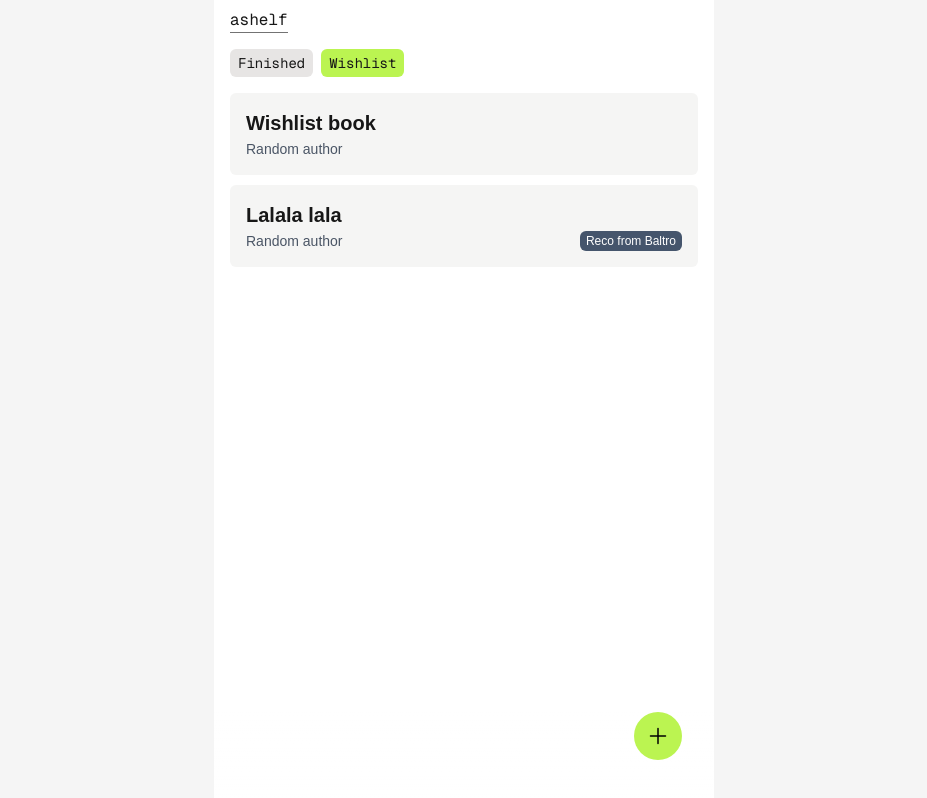
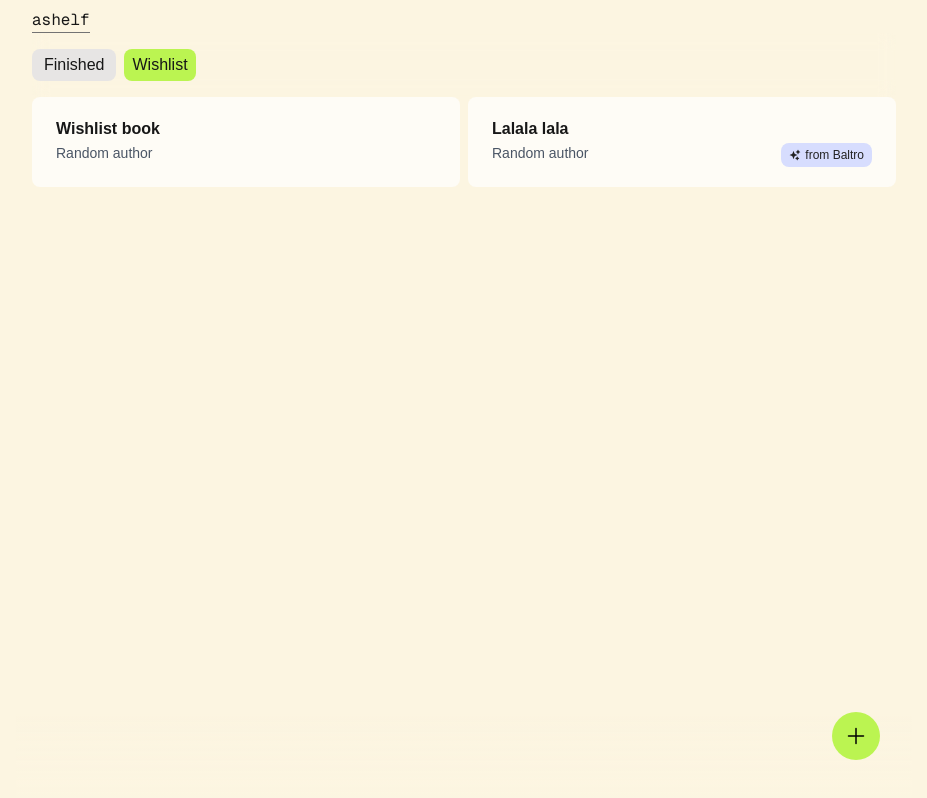
Before and after one commit to arianeprs/ashelf, a Next.js app: page / in a window 1280 px wide. Both pictures are taken after a click on the button "Wishlist". Shown: the top 798 px of the page, without its empty margins (176-1103 px from the left). Built offline with nearby package versions, Linux system fonts and the light colour scheme.

Commit message:
new layout, first try

```diff
--- a/app/components/addBookButton.tsx
+++ b/app/components/addBookButton.tsx
@@ -10,7 +10,7 @@ export default function AddBookButton({ onBookAdded }: { onBookAdded: (newBook:
   const selectedTab = useTab();
 
   return (
-    <div className="-mx-4 w-full md:w-[500px] fixed bg-gradient-to-t from-white to-white/10 bottom-0">
+    <div className="-mx-4 w-full md:w-4xl fixed bg-gradient-to-t from-soft-beige to--soft-beige/10 bottom-0">
       <div className="flex justify-end">
         <button
           className={`mb-10 mr-8 self-end font-mono p-3 cursor-pointer rounded-full ${selectedTab === 'Finished' ? 'bg-indigo-300' : 'bg-lime-300'}`}
--- a/app/components/addBookModal.tsx
+++ b/app/components/addBookModal.tsx
@@ -58,10 +58,10 @@ export default function AddBookModal({
   return (
     <div>
       <form method="post" onSubmit={handleSubmit}>
-        <div className="fixed top-0 bottom-0 z-[1055] block h-screen w-full md:w-[500px] overflow-y-auto overflow-x-hidden outline-none p-4 bg-white border-1 border-slate-200 m:rounded-md">
+        <div className="fixed top-0 bottom-0 z-[1055] block h-screen w-full md:w-4xl overflow-y-auto overflow-x-hidden outline-none p-4 bg-white border-1 border-slate-200 m:rounded-lg">
           <div className="flex flex-col gap-4 justify-stretch">
             <button
-              className="w-fit p-1 cursor-pointer rounded-md bg-stone-100 self-end "
+              className="w-fit p-1 cursor-pointer rounded-lg bg-stone-100 self-end "
               onClick={() => onModalClosed()}>
               <XMarkIcon className="size-5 text-slate-700" />
             </button>
@@ -69,7 +69,7 @@ export default function AddBookModal({
             <div className="flex flex-col gap-0.5">
               <label htmlFor="title">Title</label>
               <input
-                className="w-full px-2 py-1.5 border border-slate-400 rounded-md"
+                className="w-full px-2 py-1.5 border border-slate-400 rounded-lg"
                 type="text"
                 id="title"
                 name="title"
@@ -80,7 +80,7 @@ export default function AddBookModal({
             <div className="flex flex-col gap-0.5">
               <label htmlFor="author">Author</label>
               <input
-                className="w-full px-2 py-1.5 border border-slate-400 rounded-md"
+                className="w-full px-2 py-1.5 border border-slate-400 rounded-lg"
                 type="text"
                 id="author"
                 name="author"
@@ -93,7 +93,7 @@ export default function AddBookModal({
                 <div className="flex flex-col gap-0.5 grow">
                   <label htmlFor="month">Month</label>
                   <select
-                    className="w-full px-2 py-1.5 border border-slate-400 rounded-md"
+                    className="w-full px-2 py-1.5 border border-slate-400 rounded-lg"
                     id="month"
                     name="month"
                     defaultValue={currentMonth}
@@ -108,7 +108,7 @@ export default function AddBookModal({
                 <div className="flex flex-col gap-0.5 grow">
                   <label htmlFor="year">Year</label>
                   <input
-                    className="w-full px-2 py-1.5 border border-slate-400 rounded-md"
+                    className="w-full px-2 py-1.5 border border-slate-400 rounded-lg"
                     type="text"
                     id="year"
                     name="year"
@@ -122,7 +122,7 @@ export default function AddBookModal({
             {/* TODO TANGO : pressing enter should press the submit button */}
             <button
               type="submit"
-              className="w-fit p-3 cursor-pointer rounded-md bg-stone-200 self-end">
+              className="w-fit p-3 cursor-pointer rounded-lg bg-stone-200 self-end">
               Add to {selectedTab}
             </button>
           </div>
--- a/app/components/bookItem.tsx
+++ b/app/components/bookItem.tsx
@@ -1,17 +1,19 @@
+import { SparklesIcon } from '@heroicons/react/24/solid';
 import { Book } from '../data/book';
 
 export default function BookItem({ book }: { book: Book }) {
   return (
-    <div className="bg-stone-100 rounded-md p-4">
+    <div className="rounded-lg px-6 py-5 bg-softest-beige">
       <div className="flex flex-col gap-0.5">
-        <h1 className="text-xl font-bold">{book.title}</h1>
+        <h1 className="text-l font-bold">{book.title}</h1>
         <div className="grid grid-cols-6 gap-2">
           <div className="col-span-4 text-sm text-gray-600">{book.author}</div>
 
           <div className="col-span-2 flex justify-end items-center">
             {book.recommendedBy && (
-              <div className="px-1.5 py-0.5 rounded-md bg-slate-600 text-white text-xs">
-                Reco from {book.recommendedBy}
+              <div className="px-2 py-1 rounded-lg bg-soft-purple text-dark text-xs flex gap-1">
+                <SparklesIcon className="size-3 text-dark m-auto" />
+                from {book.recommendedBy}
               </div>
             )}
           </div>
--- a/app/components/bookList.tsx
+++ b/app/components/bookList.tsx
@@ -27,7 +27,11 @@ export default function BookList({
 
       {selectedTab === 'Wishlist' &&
         (hasWishBooksToShow ? (
-          wishBooks.map((book) => <BookItem key={book.id} book={book} />)
+          <div className="grid md:grid-cols-2 gap-2">
+            {wishBooks.map((book) => (
+              <BookItem key={book.id} book={book} />
+            ))}
+          </div>
         ) : (
           <EmptyList />
         ))}
--- a/app/components/finishedBooksList.tsx
+++ b/app/components/finishedBooksList.tsx
@@ -32,9 +32,11 @@ export default function FinishedBooksList({ finishedBooks }: { finishedBooks: Bo
               {getFormattedDate(monthBookGroup[0])}
             </div>
 
-            {monthBookGroup[1].map((book) => (
-              <BookItem key={book.id} book={book} />
-            ))}
+            <div className="grid md:grid-cols-2 gap-2">
+              {monthBookGroup[1].map((book) => (
+                <BookItem key={book.id} book={book} />
+              ))}
+            </div>
           </div>
         ))}
     </div>
--- a/app/components/tabs.tsx
+++ b/app/components/tabs.tsx
@@ -6,15 +6,15 @@ export default function Tabs({ onTabClick }: { onTabClick: (tab: BookStatus) =>
 
   return (
     <div className="sticky top-0 relative flex flex-col gap-6">
-      <div className="flex gap-2 font-mono text-sm w-full bg-white pt-4 pb-4 bg-white/75 backdrop-blur">
+      <div className="flex gap-2 w-full pt-4 pb-4 backdrop-blur">
         <button
           onClick={() => onTabClick('Finished')}
-          className={`px-2 py-1 rounded-md cursor-pointer ${selectedTab === 'Finished' ? 'bg-indigo-300' : 'bg-stone-200'}`}>
+          className={`px-3 py-1 rounded-lg cursor-pointer ${selectedTab === 'Finished' ? 'bg-soft-purple' : 'bg-stone-200'}`}>
           Finished
         </button>
         <button
           onClick={() => onTabClick('Wishlist')}
-          className={`px-2 py-1 rounded-md cursor-pointer ${selectedTab === 'Wishlist' ? 'bg-lime-300' : 'bg-stone-200'}`}>
+          className={`px-2 py-1 rounded-lg cursor-pointer ${selectedTab === 'Wishlist' ? 'bg-lime-300' : 'bg-stone-200'}`}>
           Wishlist
         </button>
       </div>
--- a/app/globals.css
+++ b/app/globals.css
@@ -6,6 +6,12 @@
 }
 
 @theme inline {
+  --color-soft-beige: #fcf5e1;
+  --color-softest-beige: #fefcf6;
+  --color-strong-beige: #c7ac0f;
+  --color-soft-purple: #d7ddfe;
+  --color-dark-purple: #a6b3fd;
+  --color-dark: #232323;
   --color-background: var(--background);
   --color-foreground: var(--foreground);
   --font-sans: var(--font-geist-sans);
--- a/app/layout.tsx
+++ b/app/layout.tsx
@@ -23,10 +23,10 @@ export default function RootLayout({
   children: React.ReactNode;
 }>) {
   return (
-    <html lang="en">
+    <html lang="en" className="min-h-full bg-soft-beige">
       <body className={`${geistSans.variable} ${geistMono.variable} antialiased`}>
-        <div className="bg-neutral-100 flex">
-          <div className="m-auto w-full md:w-[500px] bg-white px-4 py-2">{children}</div>
+        <div className="flex bg-soft-beige">
+          <div className="m-auto w-full md:w-4xl px-4 py-2">{children}</div>
         </div>
       </body>
     </html>
```
